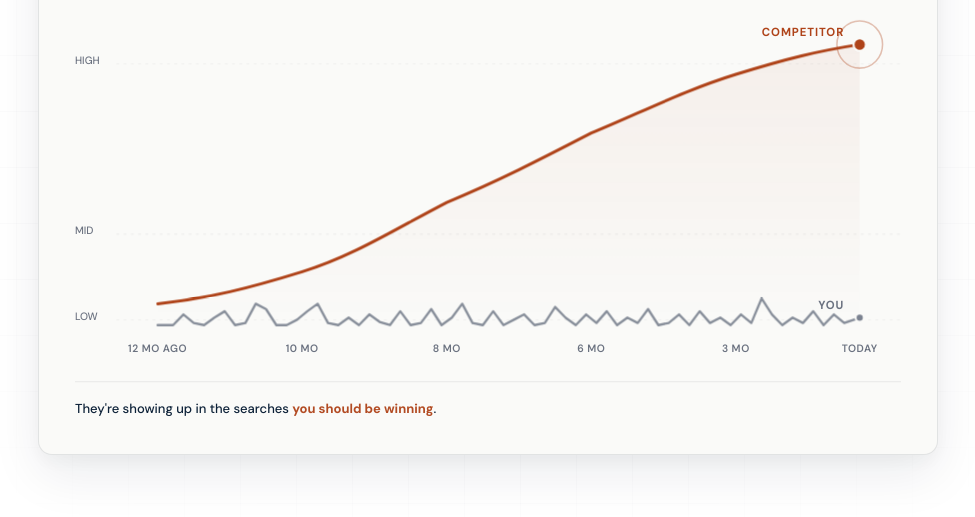
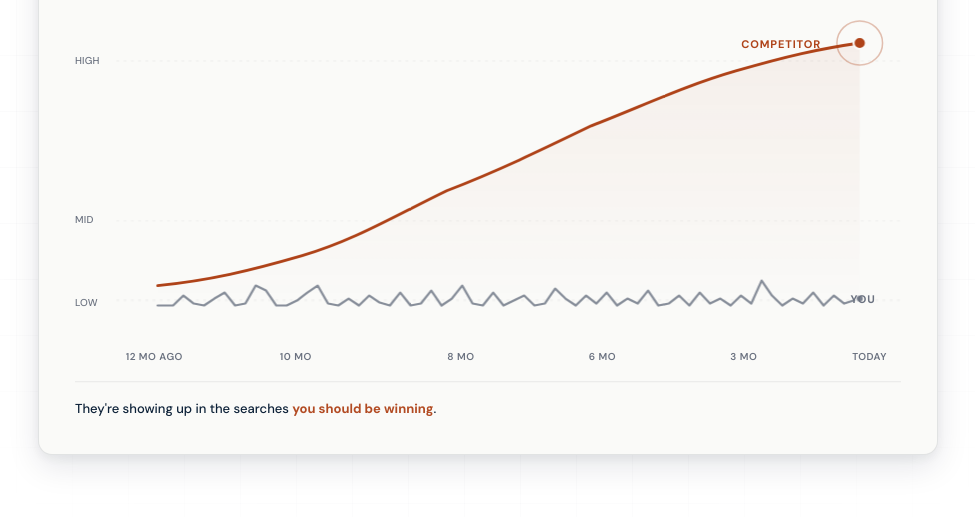
Before and after one commit to ridgelinedm/ridgeline-animations, a plain HTML site: page seo-geo-problem/index.html in a window 1280 px wide. Shown: the part 225-742 px from the top of the page, without its empty margins (152-1127 px from the left). Drawn offline with Linux system fonts and the light colour scheme.

Commit message:
Move axis and endpoint labels from SVG to HTML for crisp scaling

```diff
--- a/seo-geo-problem/index.html
+++ b/seo-geo-problem/index.html
@@ -43,7 +43,7 @@
     display: flex;
     align-items: center;
     justify-content: center;
-    padding: clamp(20px, 3vw, 32px);
+    padding: clamp(24px, 4vw, 36px);
   }
 
   /* Subtle grid backdrop */
@@ -79,8 +79,8 @@
     border-radius: 14px;
     padding: clamp(20px, 3.5vw, 36px);
     box-shadow:
-      0 20px 50px rgba(1, 23, 47, 0.08),
-      0 8px 20px rgba(1, 23, 47, 0.04);
+      0 12px 32px rgba(1, 23, 47, 0.10),
+      0 4px 12px rgba(1, 23, 47, 0.06);
     opacity: 0;
     animation: cardFadeIn 0.8s cubic-bezier(0.2, 0.8, 0.2, 1) 0.2s forwards;
     display: flex;
@@ -190,12 +190,20 @@
     white-space: nowrap;
   }
 
-  /* Chart area takes remaining space */
+  /* Chart area takes remaining space.
+     Position relative so we can absolutely-position HTML labels over the SVG. */
   .chart-area {
     position: relative;
     width: 100%;
     flex: 1;
     min-height: 0;
+    padding-bottom: 22px; /* room for x-axis labels below SVG */
+  }
+
+  .chart-svg-wrap {
+    position: relative;
+    width: 100%;
+    height: 100%;
   }
 
   .chart-svg {
@@ -204,33 +212,85 @@
     overflow: visible;
   }
 
-  .y-label {
-    fill: var(--rdm-text-muted);
+  /* Y-axis labels — HTML, sit to the left of the SVG */
+  .y-labels {
+    position: absolute;
+    left: 0;
+    top: 0;
+    bottom: 22px;
+    width: 40px;
+    pointer-events: none;
+  }
+  .y-label-item {
+    position: absolute;
+    left: 0;
+    font-family: 'DM Sans', sans-serif;
     font-size: 10px;
-    font-family: 'DM Sans', sans-serif;
     font-weight: 500;
+    color: var(--rdm-text-muted);
+    letter-spacing: 0.02em;
     opacity: 0;
     animation: fadeIn 0.5s ease-out 0.9s forwards;
+    transform: translateY(-50%);
   }
+  .y-label-high { top: 12%; }
+  .y-label-mid  { top: 62%; }
+  .y-label-low  { top: 88%; }
 
-  .x-label {
-    fill: var(--rdm-text-muted);
+  /* X-axis labels — HTML, sit below the SVG */
+  .x-labels {
+    position: absolute;
+    left: 40px;
+    right: 0;
+    bottom: 0;
+    height: 18px;
+    pointer-events: none;
+  }
+  .x-label-item {
+    position: absolute;
+    bottom: 0;
+    font-family: 'DM Sans', sans-serif;
     font-size: 10px;
+    font-weight: 600;
+    color: var(--rdm-text-muted);
+    letter-spacing: 0.05em;
+    text-transform: uppercase;
+    white-space: nowrap;
+    opacity: 0;
+    transform: translateX(-50%);
+  }
+  .x-label-item.x1 { left: 5%;  animation: fadeIn 0.4s ease-out 1.0s forwards; }
+  .x-label-item.x2 { left: 23%; animation: fadeIn 0.4s ease-out 1.15s forwards; }
+  .x-label-item.x3 { left: 44%; animation: fadeIn 0.4s ease-out 1.3s forwards; }
+  .x-label-item.x4 { left: 62%; animation: fadeIn 0.4s ease-out 1.45s forwards; }
+  .x-label-item.x5 { left: 80%; animation: fadeIn 0.4s ease-out 1.6s forwards; }
+  .x-label-item.x6 { left: 96%; animation: fadeIn 0.4s ease-out 1.75s forwards; }
+
+  /* Endpoint labels — HTML, positioned near the line endpoints */
+  .endpoint-html-label {
+    position: absolute;
     font-family: 'DM Sans', sans-serif;
-    font-weight: 600;
-    letter-spacing: 0.05em;
+    font-size: 11px;
+    font-weight: 700;
+    letter-spacing: 0.08em;
+    text-transform: uppercase;
+    white-space: nowrap;
     opacity: 0;
+    pointer-events: none;
+    transform: translate(-100%, 0);
   }
-  .x-label-1 { animation: fadeIn 0.4s ease-out 1.0s forwards; }
-  .x-label-2 { animation: fadeIn 0.4s ease-out 1.15s forwards; }
-  .x-label-3 { animation: fadeIn 0.4s ease-out 1.3s forwards; }
-  .x-label-4 { animation: fadeIn 0.4s ease-out 1.45s forwards; }
-  .x-label-5 { animation: fadeIn 0.4s ease-out 1.6s forwards; }
-  .x-label-6 { animation: fadeIn 0.4s ease-out 1.75s forwards; }
-
-  /* Hide secondary x-labels on tablet/mobile */
-  .x-label.tablet-hide { /* hidden below */ }
-  .x-label.mobile-hide { /* hidden below */ }
+  .endpoint-html-label.competitor {
+    color: var(--rdm-rust);
+    right: 0;
+    top: 5%;
+    animation: fadeIn 0.5s ease-out 4.3s forwards;
+  }
+  .endpoint-html-label.you {
+    color: var(--rdm-text-muted);
+    right: 0;
+    bottom: 35px;
+    animation: fadeIn 0.5s ease-out 3.8s forwards;
+  }
 
   .grid-line {
     stroke: rgba(1, 23, 47, 0.06);
@@ -319,22 +379,9 @@
     100% { opacity: 0.25; r: 24; }
   }
 
-  /* Inline line labels */
+  /* Inline line labels (legacy SVG version — kept for backwards compat but no longer used) */
   .line-label {
-    font-family: 'DM Sans', sans-serif;
-    font-size: 11px;
-    font-weight: 700;
-    letter-spacing: 0.08em;
-    text-transform: uppercase;
-    opacity: 0;
-  }
-  .line-label-competitor {
-    fill: var(--rdm-rust);
-    animation: fadeIn 0.5s ease-out 4.3s forwards;
-  }
-  .line-label-you {
-    fill: var(--rdm-text-muted);
-    animation: fadeIn 0.5s ease-out 3.8s forwards;
+    display: none;
   }
 
   /* Footer caption */
@@ -371,8 +418,8 @@
       gap: 16px;
     }
     /* Hide every other x-label on tablet for breathing room */
-    .x-label-2,
-    .x-label-4 {
+    .x-label-item.x2,
+    .x-label-item.x4 {
       display: none;
     }
   }
@@ -382,7 +429,7 @@
      ============================================ */
   @media (max-width: 600px) {
     .stage {
-      padding: 16px;
+      padding: 20px;
     }
     .chart-card {
       padding: 16px 16px;
@@ -395,7 +442,6 @@
       gap: 10px;
       margin-bottom: 12px;
     }
-    /* Hide subtitle on mobile to save space */
     .chart-subtitle {
       display: none;
     }
@@ -411,24 +457,22 @@
     .stat:last-child {
       text-align: right;
     }
-    /* Smaller stat numbers so chart gets more room */
     .stat-num {
       font-size: 14px;
     }
     /* Reduce x-label density */
-    .x-label-2,
-    .x-label-3,
-    .x-label-5 {
+    .x-label-item.x2,
+    .x-label-item.x3,
+    .x-label-item.x5 {
       display: none;
     }
-    .line-label {
+    .endpoint-html-label {
       font-size: 10px;
     }
-    .y-label,
-    .x-label {
+    .y-label-item,
+    .x-label-item {
       font-size: 9px;
     }
-    /* Tighter footer */
     .chart-footer {
       margin-top: 10px;
       padding-top: 10px;
@@ -444,12 +488,24 @@
   @media (max-width: 400px) {
     .chart-card { padding: 14px 14px; }
     .chart-subtitle { display: none; }
-    /* Only show first and last x-labels */
-    .x-label-2,
-    .x-label-3,
-    .x-label-4,
-    .x-label-5 {
+    .x-label-item.x2,
+    .x-label-item.x3,
+    .x-label-item.x4,
+    .x-label-item.x5 {
       display: none;
+    }
+  }
+
+  /* ============================================
+     SHORT — for short iframe heights
+     ============================================ */
+  @media (max-height: 420px) {
+    .chart-card { padding: 16px 18px; }
+    .chart-header { margin-bottom: 12px; }
+    .chart-subtitle { display: none; }
+    .chart-footer {
+      margin-top: 10px;
+      padding-top: 10px;
     }
   }
 
@@ -500,6 +556,14 @@
       </div>
 
       <div class="chart-area">
+        <!-- HTML Y-axis labels — never get distorted by SVG scaling -->
+        <div class="y-labels">
+          <div class="y-label-item y-label-high">HIGH</div>
+          <div class="y-label-item y-label-mid">MID</div>
+          <div class="y-label-item y-label-low">LOW</div>
+        </div>
+
+        <div class="chart-svg-wrap">
           <svg class="chart-svg" viewBox="0 0 800 320" preserveAspectRatio="none">
             <defs>
               <linearGradient id="compGrad" x1="0" y1="0" x2="0" y2="1">
@@ -508,23 +572,10 @@
               </linearGradient>
             </defs>
 
-          <!-- Y-axis labels -->
-          <text class="y-label" x="0" y="40">HIGH</text>
-          <text class="y-label" x="0" y="200">MID</text>
-          <text class="y-label" x="0" y="280">LOW</text>
-
             <!-- Grid lines -->
             <line class="grid-line" x1="40" y1="40" x2="800" y2="40"/>
             <line class="grid-line" x1="40" y1="200" x2="800" y2="200"/>
             <line class="grid-line" x1="40" y1="280" x2="800" y2="280"/>
-
-          <!-- X-axis labels (some hide on smaller screens via CSS) -->
-          <text class="x-label x-label-1" x="80" y="310" text-anchor="middle">12 MO AGO</text>
-          <text class="x-label x-label-2" x="220" y="310" text-anchor="middle">10 MO</text>
-          <text class="x-label x-label-3" x="360" y="310" text-anchor="middle">8 MO</text>
-          <text class="x-label x-label-4" x="500" y="310" text-anchor="middle">6 MO</text>
-          <text class="x-label x-label-5" x="640" y="310" text-anchor="middle">3 MO</text>
-          <text class="x-label x-label-6" x="760" y="310" text-anchor="middle">TODAY</text>
 
             <!-- Competitor fill -->
             <path class="competitor-fill" d="M 80,265 C 130,260 170,250 220,235 C 270,220 310,195 360,170 C 410,150 450,130 500,105 C 550,85 590,65 640,50 C 690,35 720,28 760,22 L 760,290 L 80,290 Z"/>
@@ -535,10 +586,6 @@
             <!-- "Competitor" climbing line -->
             <path class="line-competitor" d="M 80,265 C 130,260 170,250 220,235 C 270,220 310,195 360,170 C 410,150 450,130 500,105 C 550,85 590,65 640,50 C 690,35 720,28 760,22"/>
 
-          <!-- Inline labels next to endpoints -->
-          <text class="line-label line-label-you" x="745" y="270" text-anchor="end">YOU</text>
-          <text class="line-label line-label-competitor" x="745" y="14" text-anchor="end">COMPETITOR</text>
-
             <!-- Endpoint: You -->
             <circle class="endpoint-you" cx="760" cy="278" r="4"/>
 
@@ -546,6 +593,21 @@
             <circle class="endpoint-ring" cx="760" cy="22" r="4"/>
             <circle class="endpoint-competitor" cx="760" cy="22" r="6"/>
           </svg>
+
+          <!-- HTML endpoint labels — never get distorted -->
+          <div class="endpoint-html-label competitor">COMPETITOR</div>
+          <div class="endpoint-html-label you">YOU</div>
+        </div>
+
+        <!-- HTML X-axis labels — never get distorted by SVG scaling -->
+        <div class="x-labels">
+          <div class="x-label-item x1">12 MO AGO</div>
+          <div class="x-label-item x2">10 MO</div>
+          <div class="x-label-item x3">8 MO</div>
+          <div class="x-label-item x4">6 MO</div>
+          <div class="x-label-item x5">3 MO</div>
+          <div class="x-label-item x6">TODAY</div>
+        </div>
       </div>
 
       <div class="chart-footer">
```
Lines whose indentation alone changed are shown as unchanged.
